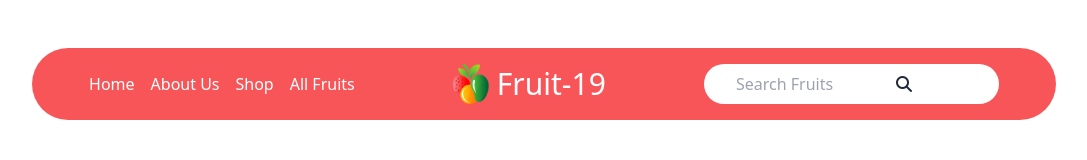
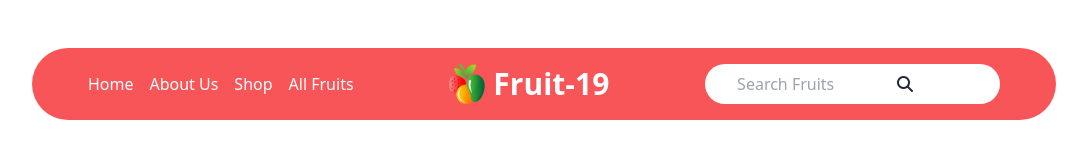
Before and after one commit to bandhandut19/fruit-burst19, a plain HTML site: page index.html in a window 1280 px wide. Shown: the top 160 px of the page, without its empty margins (96-1183 px from the left). Drawn offline with nearby package versions, Linux system fonts and the light colour scheme.

Commit message:
modified logo title

```diff
--- a/index.html
+++ b/index.html
@@ -26,7 +26,7 @@
             </div>
             <div class="flex items-center gap-2 lg:text-white text-black font-medium ">
                 <img class="w-9" src="./images/logo.png" alt="">
-                <h3 class="lg:text-3xl">Fruit-19</h3>
+                <h3 class="lg:text-3xl text-lg font-bold">Fruit-19</h3>
             </div>
             <div class="lg:hidden ">
                 <div>
@@ -514,7 +514,7 @@
                     <div class="flex items-start gap-4">
                         <div class="flex flex-col text-center lg:text-right">
                             <div
-                                class="bg-black flex flex-col w-[40px] md:ml-72 ml-36 text-center bg-opacity-30 p-3 mb-3 mt-3 rounded-full  lg:hidden">
+                                class="bg-black flex flex-col w-[40px]  md:ml-72 ml-36 text-center bg-opacity-30 p-3 mb-3 mt-3 rounded-full  lg:hidden">
                                 <i class="fa-solid fa-truck-field"></i>
                             </div>
                             <h3 class="font-bold text-lg">Integrated Supplier</h3>
```
